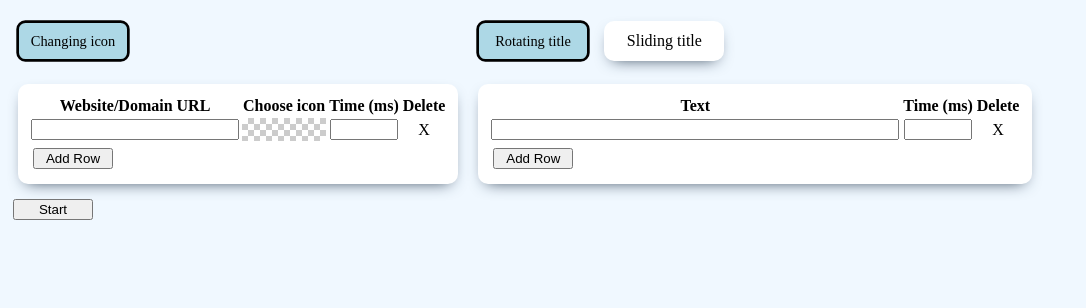
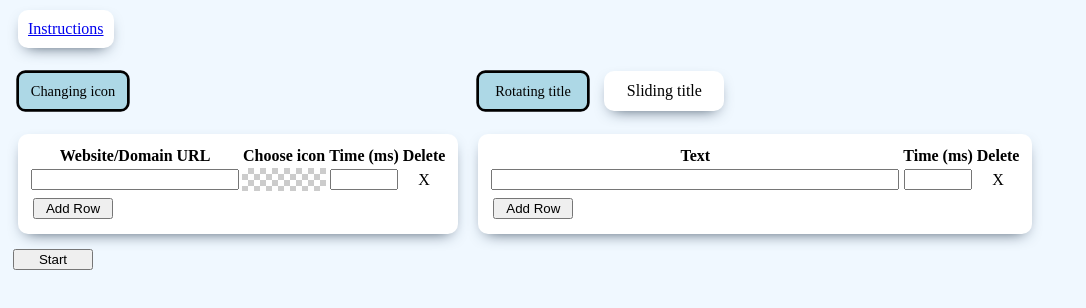
Before and after one commit to QuarkNerd/ChangeTheTitle, a plain HTML site: page index.html in a window 1280 px wide. Shown: the whole page, without its empty margins (0-1086 px from the left). Drawn offline with Linux system fonts and the light colour scheme.

Commit message:
add readme

```diff
--- a/index.html
+++ b/index.html
@@ -6,6 +6,9 @@
     <link rel="stylesheet" href="./styles.css">
   </head>
   <body>
+    <div class="panel">
+      <a href="https://github.com/QuarkNerd/ChangeTheTitle">Instructions</a>
+    </div>
     <div>
       <div class="changer">
         <div class="changing-icons">
```
Also changed, not shown: 1 other file.
